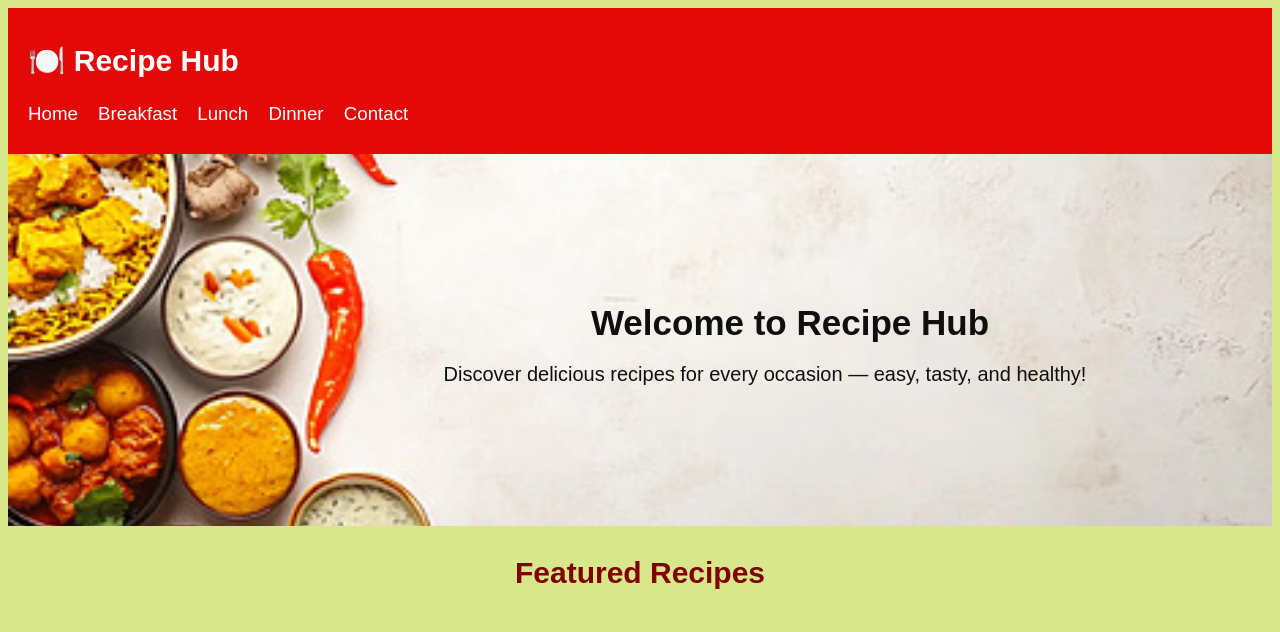
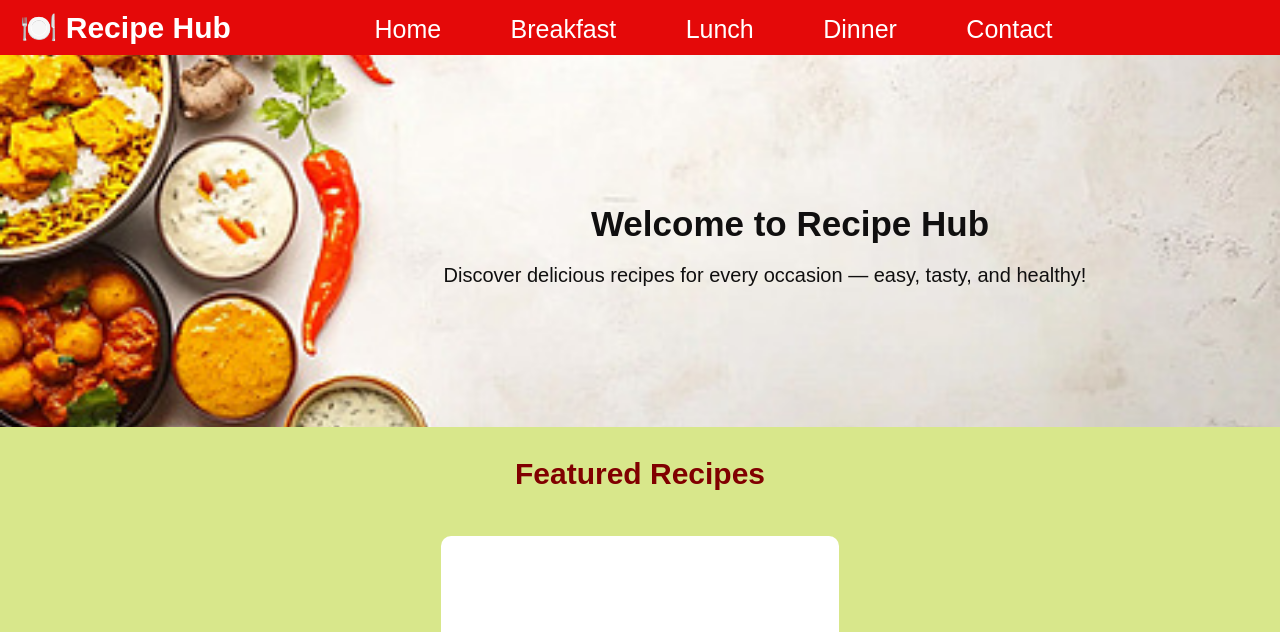
Before and after one commit to Kulnova06/S-W-Project--RecipeBook, a plain HTML site: page index.html in a window 1280 px wide. Shown: the top 632 px of the page. Drawn offline with Linux system fonts and the light colour scheme.

Commit message:
second commit

```diff
--- a/Style.css
+++ b/Style.css
@@ -2,6 +2,7 @@ body{
     font-family: Arial, Helvetica, sans-serif;
     background-color: #d8e78b;
     color: #333;
+    margin: 0px;
 }
 header{
     background-color: #e40909;
@@ -11,10 +12,22 @@ header{
 .navbar{
     position: sticky;
     top: 0px;
+    /* display: block; */
 }
 .logo{
     font-size: 30px;
     font-weight:bold;
+    display: inline-block;
+    width: 300px;
+}
+.nav-links{
+  display: inline-block;
+}
+.nav-links div{
+  display: inline-block;
+  margin-left: 50px;
+  font-size: 25px;
+
 }
 .nav-links a{
     text-decoration: none;
--- a/index.html
+++ b/index.html
@@ -9,14 +9,14 @@
 <body>
   <header>
     <nav class="navbar">
-      <h1 class="logo">🍽️ Recipe Hub</h1>
-      <h3 class="nav-links">
-        <span><a href="#">Home</a></span>
-        <span><a href="">Breakfast</a></span>
-        <span><a href="">Lunch</a></span>
-        <span><a href="">Dinner</a></span>
-        <span><a href="">Contact</a></span>
-      </h3>
+      <div class="logo">🍽️ Recipe Hub</div>
+      <div class="nav-links">
+        <div><a href="">Home</a></div>
+        <div><a href="">Breakfast</a></div>
+        <div><a href="">Lunch</a></div>
+        <div><a href="">Dinner</a></div>
+        <div><a href="">Contact</a></div>
+      </div>
     </nav>
   </header>
 
```
Also changed, not shown: 1 other file.
